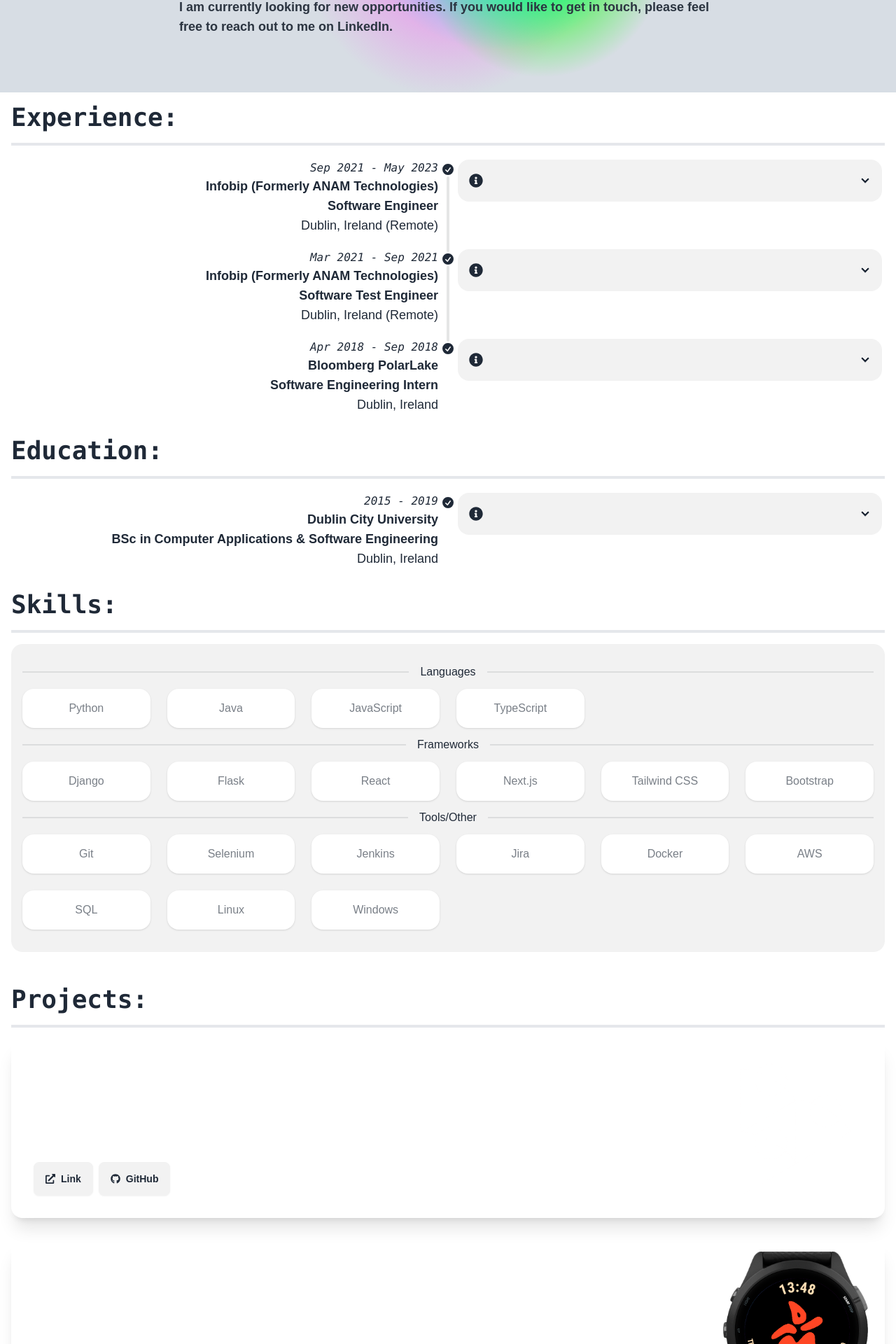
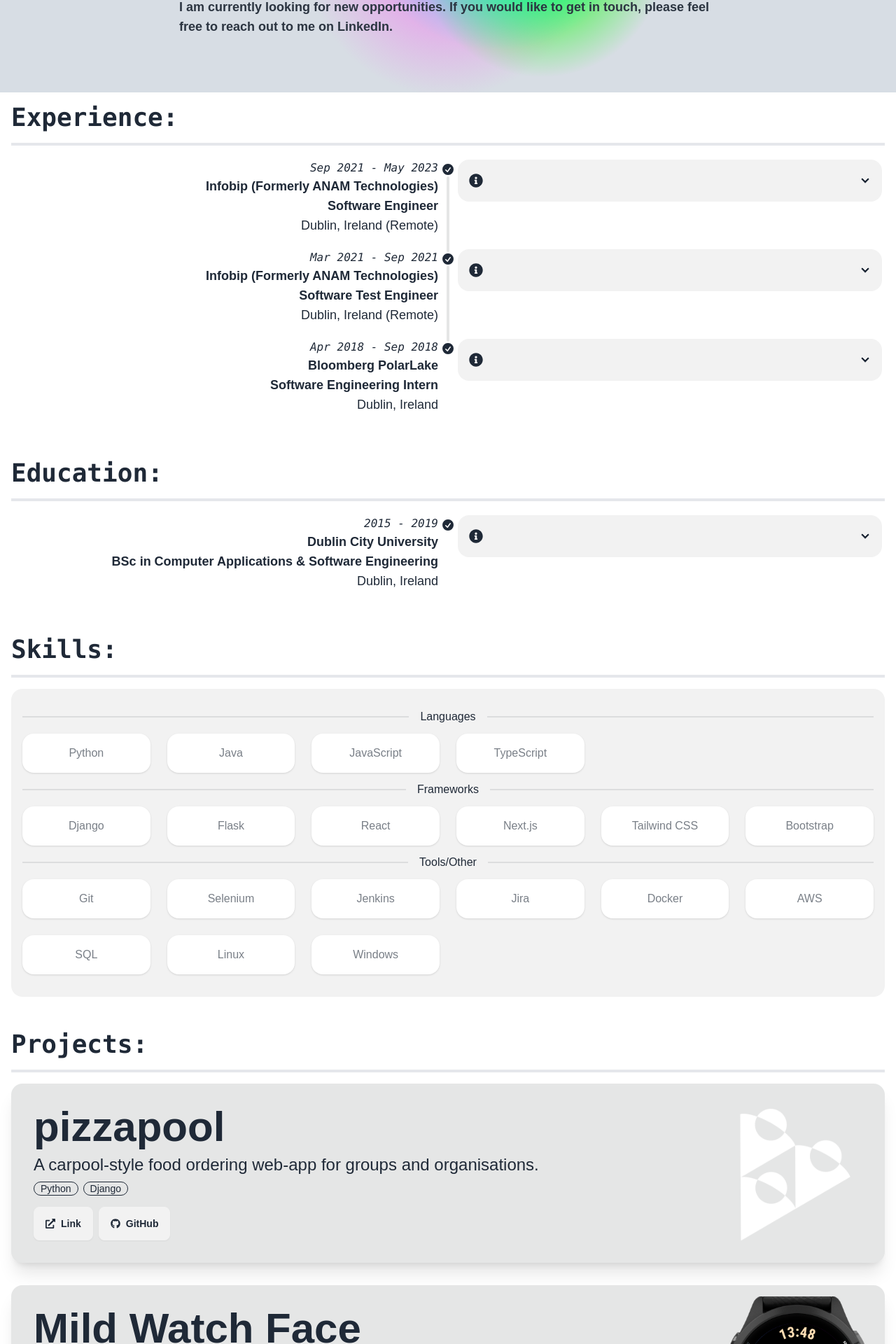
Before and after one commit to lynchdean/portfolio, a Next.js app: page / in a window 1280 px wide. Shown: the part 380-2300 px from the top of the page at 70% size. Built offline with nearby package versions, Linux system fonts and the light colour scheme.

Commit message:
code cleanup

```diff
--- /dev/null
+++ b/src/app/components/hobby.tsx
@@ -0,0 +1,19 @@
+interface HobbyProps {
+    title: string;
+    description: string;
+    image: string;
+}
+
+export function Hobby({title, description, image}: HobbyProps) {
+    return (
+        <div className="card bg-base-200 shadow-xl">
+            <div className="card-body">
+                <h2 className="card-title">{title}</h2>
+                <p>{description}</p>
+            </div>
+            <figure>
+                <img src={image} alt={title}/>
+            </figure>
+        </div>
+    )
+}
--- a/src/app/components/project-highlight.tsx
+++ b/src/app/components/project-highlight.tsx
@@ -14,7 +14,7 @@
 export function ProjectHighlight({title, description, tech, image, link, github, bgClass}: ProjectHighlightProps) {
     return (
         <div
-            className={`card lg:card-side ${bgClass} text-white shadow-xl mb-8`}>
+            className={`card lg:card-side bg-base-300 text-base-content ${bgClass} shadow-xl mb-8`}>
             <div className="card-body">
                 <h2 className="card-title text-6xl">{title}</h2>
                 <p className="text-2xl">{description}</p>
@@ -31,7 +31,7 @@
             <figure>
                 <img
                     src={image}
-                    alt="Logo"
+                    alt={title}
                     className="h:48 w-48 lg:h-64 lg:w-64 p-4"/>
             </figure>
         </div>
--- a/src/app/components/section-heading.tsx
+++ /dev/null
@@ -1,9 +0,0 @@
-interface SectionHeadingProps {
-    heading: string;
-}
-
-export function SectionHeading({ heading }: SectionHeadingProps) {
-    return (
-        <h2 className="text-4xl border-b-4 font-mono font-bold py-4 mb-4">{heading}</h2>
-    )
-}
--- /dev/null
+++ b/src/app/components/section.tsx
@@ -0,0 +1,15 @@
+import {ReactNode} from "react";
+
+interface SectionProps {
+    heading: string;
+    children?: ReactNode;
+}
+
+export function Section({heading, children}: SectionProps) {
+    return (
+        <div className="container px-4 mx-auto pb-8">
+            <h2 className="text-4xl border-b-4 font-mono font-bold py-4 mb-4">{heading}</h2>
+            {children}
+        </div>
+    )
+}
--- a/src/app/page.tsx
+++ b/src/app/page.tsx
@@ -1,9 +1,11 @@
 // Components
+import {Section} from "@/app/components/section";
 import {SkillGrid} from "@/app/components/skill-grid";
 import {ProjectHighlight} from "@/app/components/project-highlight";
 import {ProjectCard} from "@/app/components/project-card";
-import {SectionHeading} from "@/app/components/section-heading";
 import {TimelineEntry} from "@/app/components/timeline-entry";
+import {Hobby} from "@/app/components/hobby";
+
 // Data
 import {hero} from "@/../data/hero.js";
 import {experience} from "@/../data/experience.js";
@@ -35,8 +37,7 @@
                 </div>
             </div>
 
-            <div className="container px-4 mx-auto">
-                <SectionHeading heading="Experience:"/>
+            <Section heading={"Experience:"}>
                 <ul className="timeline timeline-snap-icon max-md:timeline-compact timeline-vertical">
                     {experience.map((entry, index) => (
                         <TimelineEntry key={index}
@@ -46,10 +47,9 @@
                         />
                     ))}
                 </ul>
-            </div>
+            </Section>
 
-            <div className="container px-4 mx-auto">
-                <SectionHeading heading="Education:"/>
+            <Section heading={"Education:"}>
                 <div className="timeline timeline-snap-icon max-md:timeline-compact timeline-vertical">
                     {education.map((entry, index) => (
                         <TimelineEntry key={index}
@@ -59,46 +59,34 @@
                         />
                     ))}
                 </div>
-            </div>
+            </Section>
 
-            <div className="container px-4 mx-auto pb-8 bg-ne">
-                <SectionHeading heading="Skills:"/>
+            <Section heading="Skills:">
                 <div className="rounded-2xl bg-base-200 p-4 pb-8">
                     {skills.map((section, index) => (
                         <SkillGrid key={index} {...section} />
                     ))}
                 </div>
-            </div>
+            </Section>
 
-            <div className="container px-4 mx-auto pb-8">
-                <SectionHeading heading="Projects:"/>
+            <Section heading="Projects:">
                 {projectHighlights.map((highlight, index) => (
                     <ProjectHighlight key={index} {...highlight}/>
                 ))}
-
                 <div className="grid grid-cols-1 md:grid-cols-2 gap-6">
                     {projects.map((project, index) => (
                         <ProjectCard key={index} {...project}/>
                     ))}
                 </div>
-            </div>
+            </Section>
 
-            <div className="container px-4 mx-auto pb-8">
-                <SectionHeading heading="Hobbies:"/>
+            <Section heading="Hobbies:">
                 <div className="grid grid-cols-1 md:grid-cols-3 gap-4">
                     {hobbies.map((hobby, index) => (
-                        <div key={index} className="card bg-base-200 shadow-xl">
-                            <div className="card-body">
-                                <h2 className="card-title">{hobby.title}</h2>
-                                <p>{hobby.description}</p>
-                            </div>
-                            <figure>
-                                <img src={hobby.image} alt={hobby.title}/>
-                            </figure>
-                        </div>
+                        <Hobby key={index} {...hobby} />
                     ))}
                 </div>
-            </div>
+            </Section>
         </div>
     );
 }
```
